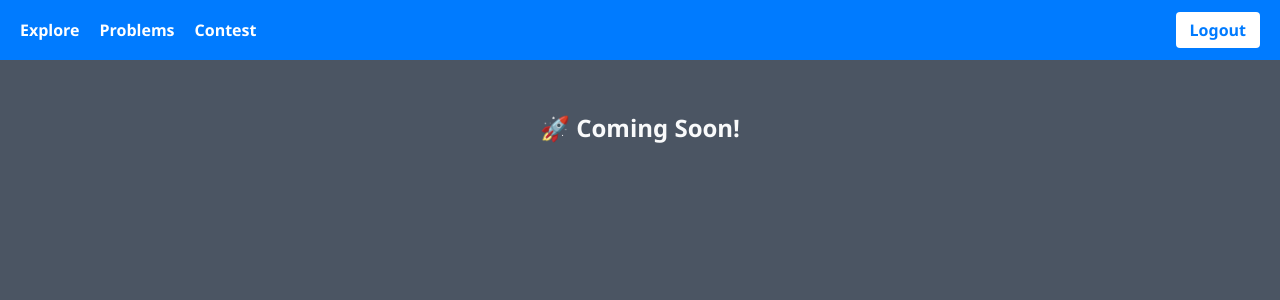
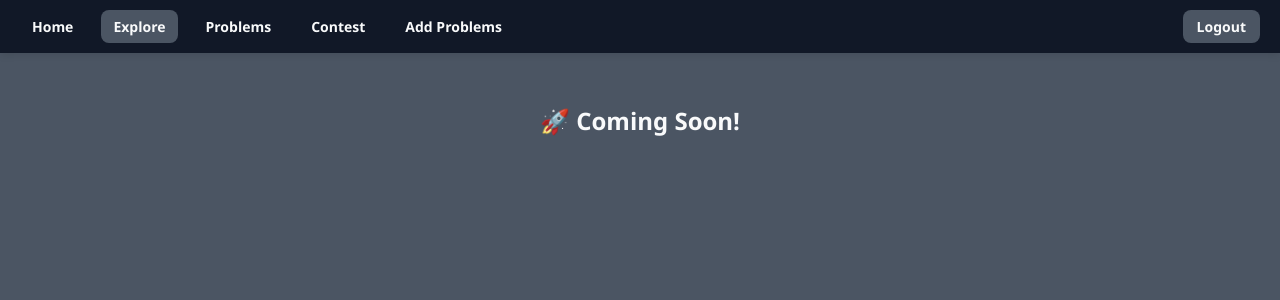
Before and after one commit to JeevaCode518/online-compiler, a React (Vite) app in the folder frontend/: page /explore in a window 1280 px wide. Shown: the top 300 px of the page. Built offline with nearby package versions, Linux system fonts and the light colour scheme.

Commit message:
add: Added new styles to header component

```diff
--- a/frontend/src/components/Header/Header.css
+++ b/frontend/src/components/Header/Header.css
@@ -1,36 +1,86 @@
+/* Header container */
 .app-header {
-  background-color: #007bff;
-  padding: 12px 20px;
+  background-color: #111827; /* dark gray background matching dashboard */
+  padding: 10px 20px;
   display: flex;
   justify-content: space-between;
   align-items: center;
+  box-shadow: 0 2px 8px rgba(0,0,0,0.1);
 }
 
+/* Left navigation */
 .nav-left {
   display: flex;
-  gap: 20px;
+  gap: 16px;
 }
 
+/* Nav links */
 .nav-link {
-  color: white;
+  color: #f9fafb; /* light gray text */
   text-decoration: none;
-  font-weight: bold;
+  font-weight: 600;
+  font-size: 14px;
+  padding: 6px 12px;
+  border-radius: 8px;
+  transition: background 0.3s, color 0.3s, transform 0.2s;
 }
 
 .nav-link:hover {
-  text-decoration: underline;
+  background-color: #374151; /* slightly lighter gray on hover */
+  color: #f9fafb;
+  transform: translateY(-1px);
 }
 
-.nav-right .logout-btn {
-  background-color: white;
-  color: #007bff;
+/* Active link */
+.nav-link.active {
+  background-color: #4b5563; /* medium gray */
+  color: #f9fafb;
+}
+
+/* Right side */
+.nav-right {
+  display: flex;
+  align-items: center;
+  gap: 12px;
+}
+
+/* Logout button */
+.logout-btn {
+  background-color: #4b5563; /* medium gray */
+  color: #f9fafb;
   border: none;
   padding: 6px 14px;
-  border-radius: 4px;
-  font-weight: bold;
+  border-radius: 8px;
+  font-weight: 600;
+  font-size: 14px;
   cursor: pointer;
+  transition: background 0.3s, transform 0.2s;
 }
 
 .logout-btn:hover {
-  background-color: #f0f0f0;
+  background-color: #374151; /* darker gray on hover */
+  transform: translateY(-1px);
 }
+
+/* Dark mode adjustments (optional if using a toggle) */
+body.dark-mode .app-header {
+  background-color: #1f2937;
+}
+
+body.dark-mode .nav-link {
+  color: #e5e7eb;
+}
+
+body.dark-mode .nav-link.active {
+  background-color: #6b7280;
+  color: #f9fafb;
+}
+
+body.dark-mode .logout-btn {
+  background-color: #6b7280;
+  color: #f9fafb;
+}
+
+body.dark-mode .logout-btn:hover {
+  background-color: #4b5563;
+}
--- a/frontend/src/components/Header/Header.jsx
+++ b/frontend/src/components/Header/Header.jsx
@@ -1,10 +1,11 @@
 import React from "react";
-import { Link, useNavigate } from "react-router-dom";
+import { Link, useNavigate, useLocation } from "react-router-dom";
 import api from "../../axios";
 import "./Header.css";
 
 const Header = () => {
   const navigate = useNavigate();
+  const location = useLocation();
 
   const handleLogout = async () => {
     try {
@@ -18,9 +19,36 @@ const Header = () => {
   return (
     <header className="app-header">
       <div className="nav-left">
-        <Link to="/explore" className="nav-link">Explore</Link>
-        <Link to="/problems" className="nav-link">Problems</Link>
-        <Link to="/contest" className="nav-link">Contest</Link>
+         <Link
+          to="/"
+          className={`nav-link ${location.pathname === "/" ? "active" : ""}`}
+        >
+          Home
+        </Link>
+        <Link
+          to="/explore"
+          className={`nav-link ${location.pathname === "/explore" ? "active" : ""}`}
+        >
+          Explore
+        </Link>
+        <Link
+          to="/problems"
+          className={`nav-link ${location.pathname === "/problems" ? "active" : ""}`}
+        >
+          Problems
+        </Link>
+        <Link
+          to="/contest"
+          className={`nav-link ${location.pathname === "/contest" ? "active" : ""}`}
+        >
+          Contest
+        </Link>
+         <Link
+          to="/addProblems"
+          className={`nav-link ${location.pathname === "/addProblems" ? "active" : ""}`}
+        >
+          Add Problems
+        </Link>
       </div>
       <div className="nav-right">
         <button onClick={handleLogout} className="logout-btn">Logout</button>
```
